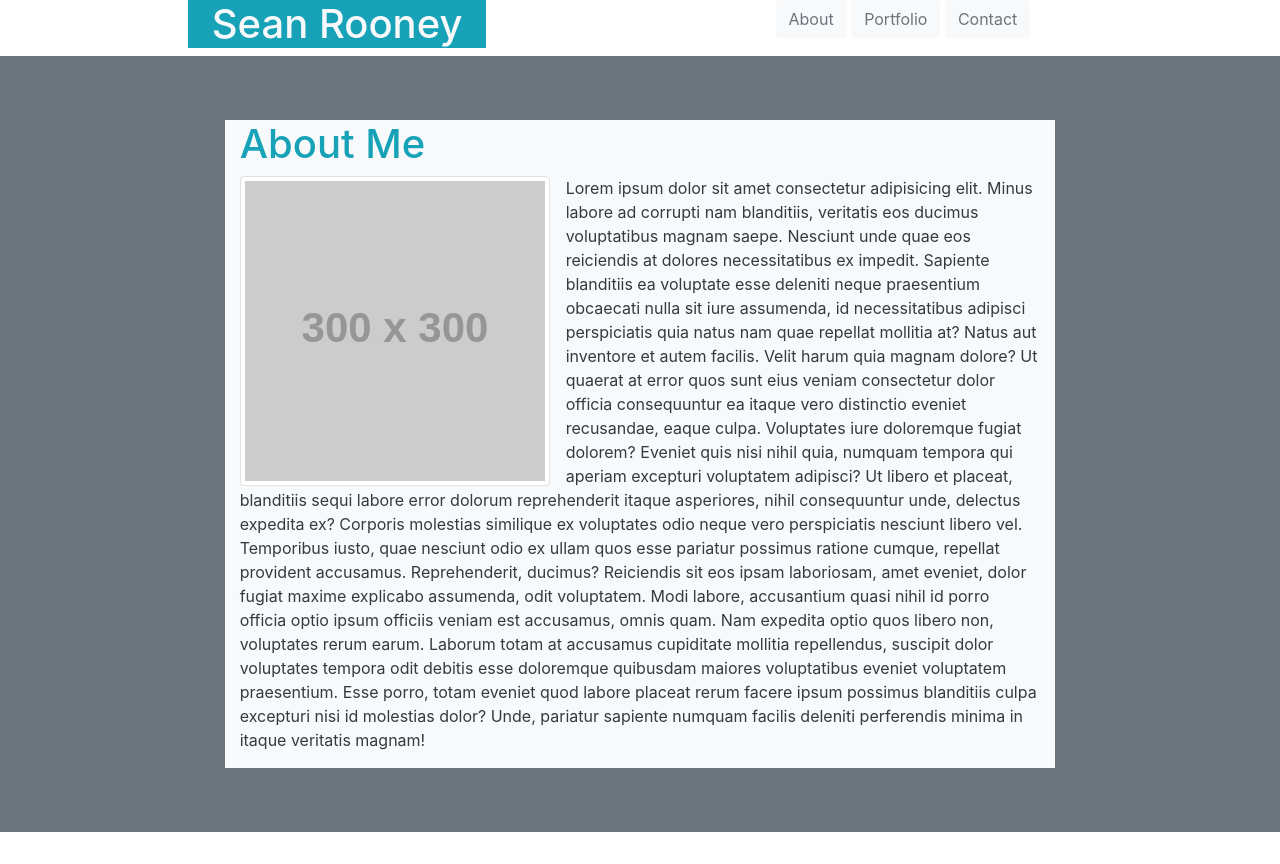
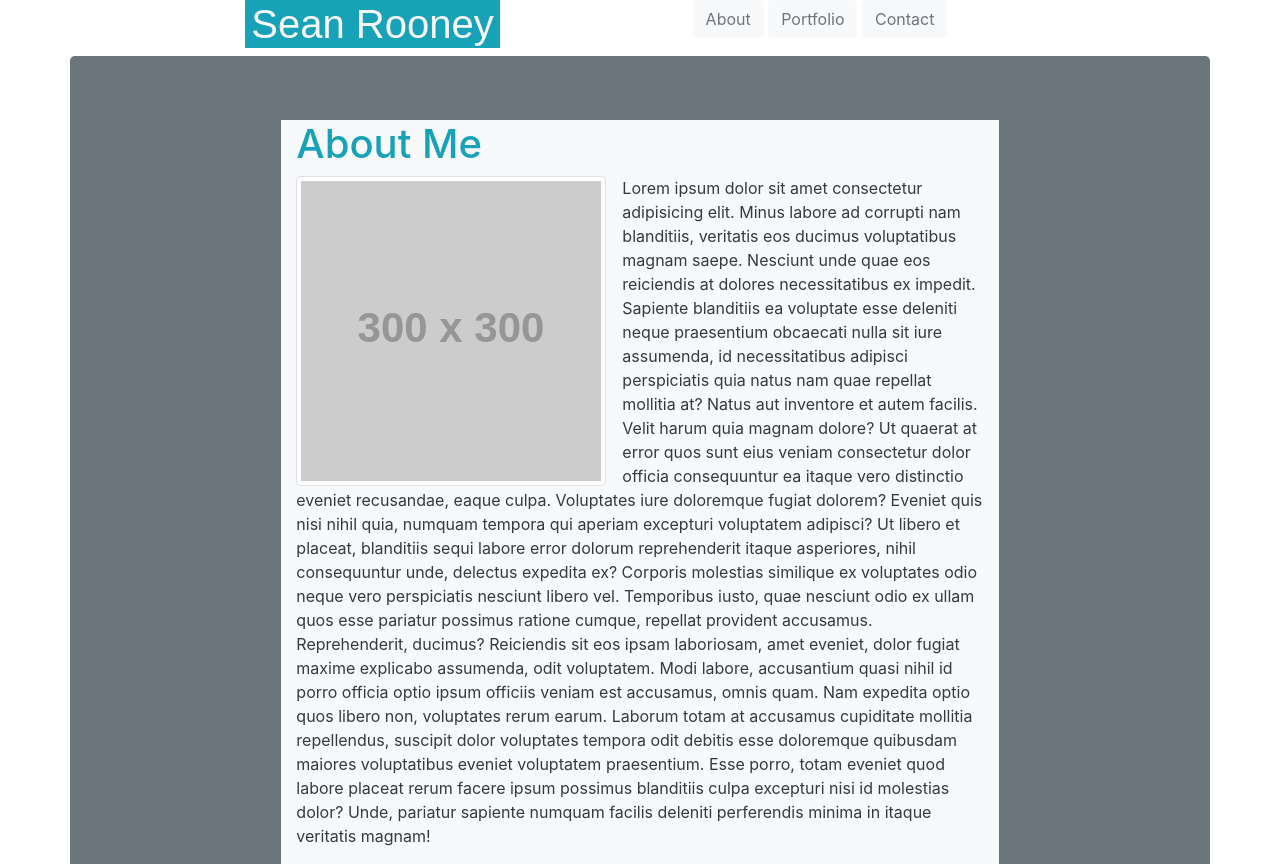
Before and after one commit to Sean-93/sean-rooney-portfolio, a plain HTML site: page index.html in a window 1280 px wide. Shown: the top 864 px of the page. Drawn offline with nearby package versions, Linux system fonts and the light colour scheme; placeholder pictures from the web are drawn by us.

Commit message:
more changes to spacing

```diff
--- a/index.html
+++ b/index.html
@@ -5,25 +5,30 @@
     <meta name="viewport" content="width=device-width, initial-scale=1.0" />
     <meta http-equiv="X-UA-Compatible" content="ie=edge" />
     <title>Sean Rooney</title>
+
     <link
       rel="stylesheet"
       href="https://stackpath.bootstrapcdn.com/bootstrap/4.4.1/css/bootstrap.min.css"
       integrity="sha384-Vkoo8x4CGsO3+Hhxv8T/Q5PaXtkKtu6ug5TOeNV6gBiFeWPGFN9MuhOf23Q9Ifjh"
       crossorigin="anonymous"
     />
+
+    <link rel="stylesheet" href="styles.css">
+
   </head>
   <body>
+    <div class="container">
     <div class="row header">
       <div class="col-sm-2"></div>
       <div class="row"></div>
       <div class="col-sm-3">
-        <h1 class="text-light bg-info text-center">
+        <h1 class="text-light bg-info text-center portfolio-head">
           Sean Rooney
         </h1>
       </div>
-      <div class="col-sm-2"></div>
+      <div class="col-sm-1"></div>
 
-      <nav class="col-sm-3 text-center navbar-light">
+      <nav class="col-sm-4 text-center navbar-light">
         <ul>
           <button type="button" class="btn btn-light">
             <a class="text-secondary bg-light" href="index.html">About</a>
@@ -92,5 +97,6 @@
         <div class="col-sm-12 bg-dark"></div>
       </div>
     </footer>
+  </div>
   </body>
 </html>
--- a/styles.css
+++ b/styles.css
@@ -0,0 +1,8 @@
+.portfolio-head {
+    margin-bottom: 0 auto;
+    font-family: Arial, Helvetica, sans-serif;
+}
+
+.container {
+width: 1366px;
+}
```
Also changed, not shown: contact.html (+5 -2 lines), portfolio.html (+6 -2 lines).
